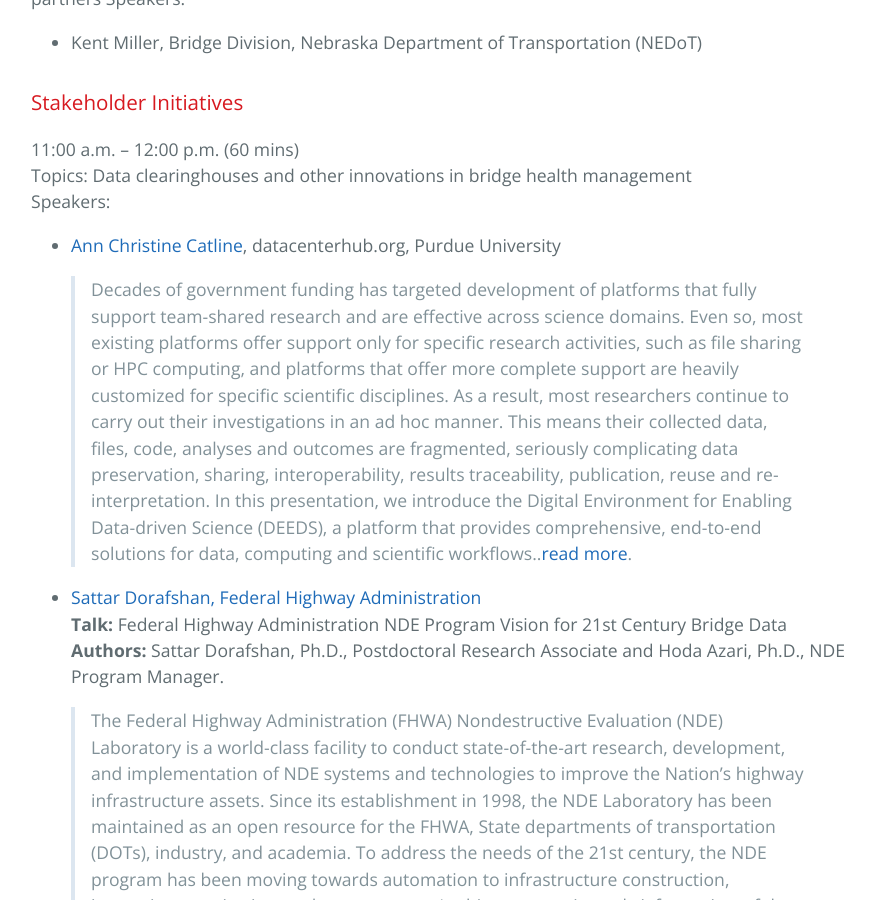
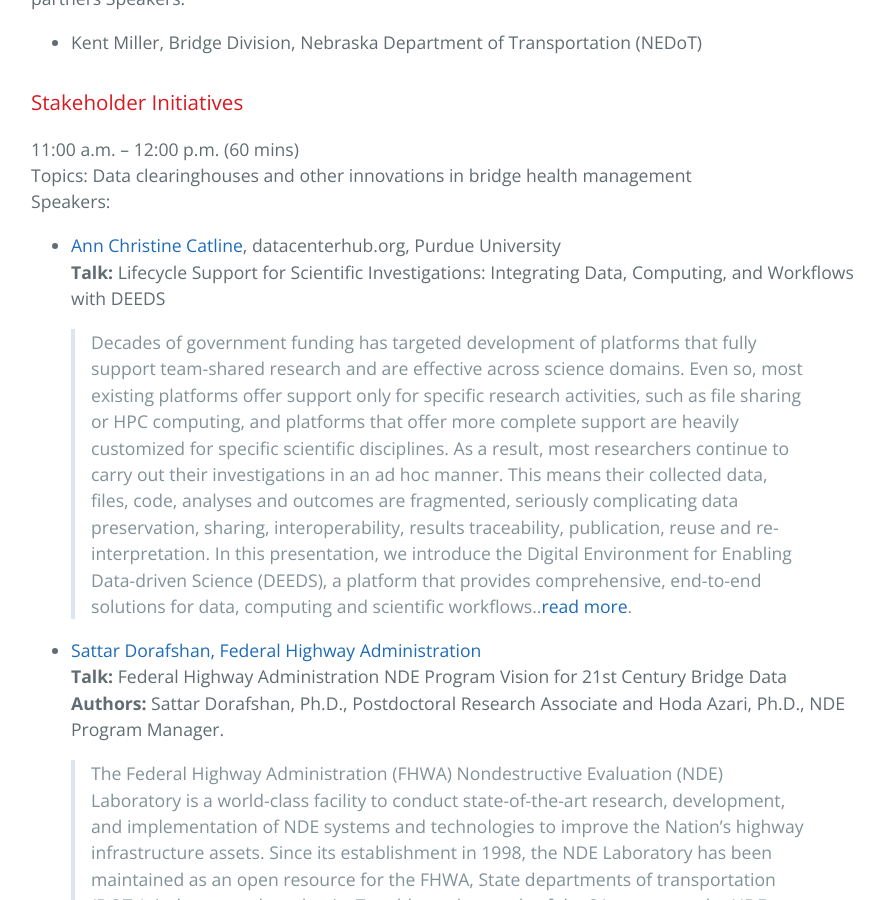
Before and after one commit to BridgingBigData/BridgingBigData.github.io, a Jekyll site: the page built from pages/bbd2019agenda.md, in a window 1280 px wide and 900 px high, scrolled down 1433 px. Shown: the whole window, without its empty margins (193-1077 px from the left). Built offline with Jekyll 4.4.1, drawn with Linux system fonts in a browser that asks for light colours.

Commit message:
Update bbd2019agenda.md

```diff
--- a/pages/bbd2019agenda.md
+++ b/pages/bbd2019agenda.md
@@ -42,7 +42,8 @@
 Topics: Data clearinghouses and other innovations in bridge health management
 Speakers:
 - [Ann Christine Catline](https://bridgingbigdata.github.io/pages/bbd2019abstracts.html#ann_chritine), datacenterhub.org, Purdue University
-> Decades of government funding has targeted development of platforms that fully support team-shared research and are effective across science domains. Even so, most existing platforms offer support only for specific research activities, such as file sharing or HPC computing, and platforms that offer more complete support are heavily customized for specific scientific disciplines. As a result, most researchers continue to carry out their investigations in an ad hoc manner. This means their collected data, files, code, analyses and outcomes are fragmented, seriously complicating data preservation, sharing, interoperability, results traceability, publication, reuse and re-interpretation. In this presentation, we introduce the Digital Environment for Enabling Data-driven Science (DEEDS), a platform that provides comprehensive, end-to-end solutions for data, computing and scientific workflows..[read more](https://bridgingbigdata.github.io/pages/bbd2019abstracts.html#ann_chritine_abstract).
+  **Talk:** Lifecycle Support for Scientific Investigations: Integrating Data, Computing, and Workflows with DEEDS
+  > Decades of government funding has targeted development of platforms that fully support team-shared research and are effective across science domains. Even so, most existing platforms offer support only for specific research activities, such as file sharing or HPC computing, and platforms that offer more complete support are heavily customized for specific scientific disciplines. As a result, most researchers continue to carry out their investigations in an ad hoc manner. This means their collected data, files, code, analyses and outcomes are fragmented, seriously complicating data preservation, sharing, interoperability, results traceability, publication, reuse and re-interpretation. In this presentation, we introduce the Digital Environment for Enabling Data-driven Science (DEEDS), a platform that provides comprehensive, end-to-end solutions for data, computing and scientific workflows..[read more](https://bridgingbigdata.github.io/pages/bbd2019abstracts.html#ann_chritine_abstract).
 
 - [Sattar Dorafshan, Federal Highway Administration](https://bridgingbigdata.github.io/pages/bbd2019abstracts.html#sattar_dorafshan)
   **Talk:** Federal Highway Administration NDE Program Vision for 21st Century Bridge Data
```
